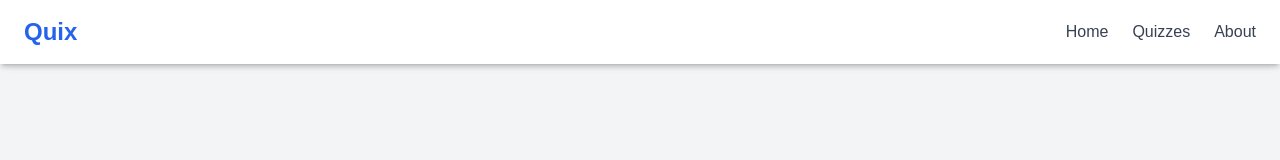
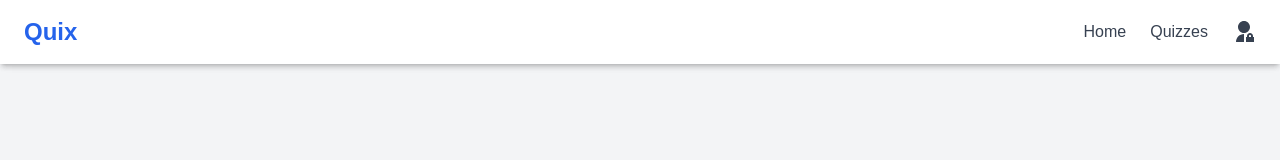
Before and after one commit to NoelPerland/quiz_project, a Next.js app: page / in a window 1280 px wide. Shown: the top 160 px of the page. Built offline with nearby package versions, Linux system fonts and the light colour scheme.

Commit message:
admin logga

```diff
--- a/package.json
+++ b/package.json
@@ -11,7 +11,8 @@
   "dependencies": {
     "next": "^15.1.6",
     "react": "^19.0.0",
-    "react-dom": "^19.0.0"
+    "react-dom": "^19.0.0",
+    "react-icons": "^5.4.0"
   },
   "devDependencies": {
     "daisyui": "^4.12.23",
--- a/pages/Navbar.js
+++ b/pages/Navbar.js
@@ -1,22 +1,18 @@
+import { RiAdminFill } from "react-icons/ri";
+
 export default function Navbar() {
   return (
     <nav className="w-full bg-white shadow-md py-4 px-6 flex justify-between items-center fixed top-0 left-0 right-0">
       <h2 className="text-2xl font-bold text-blue-600">Quix</h2>
-      <div className="space-x-6">
+      <div className="flex items-center space-x-6">
         <a href="/" className="text-gray-700 hover:text-blue-600 transition">
           Home
         </a>
-        <a
-          href="/quiz"
-          className="text-gray-700 hover:text-blue-600 transition"
-        >
+        <a href="/quiz" className="text-gray-700 hover:text-blue-600 transition">
           Quizzes
         </a>
-        <a
-          href="/about"
-          className="text-gray-700 hover:text-blue-600 transition"
-        >
-          About
+        <a href="/" className="text-gray-700 hover:text-blue-600 transition flex items-center">
+          <RiAdminFill className="w-6 h-6" />
         </a>
       </div>
     </nav>
```
Also changed, not shown: 1 other file (tests, documents, lock files or other folders).
